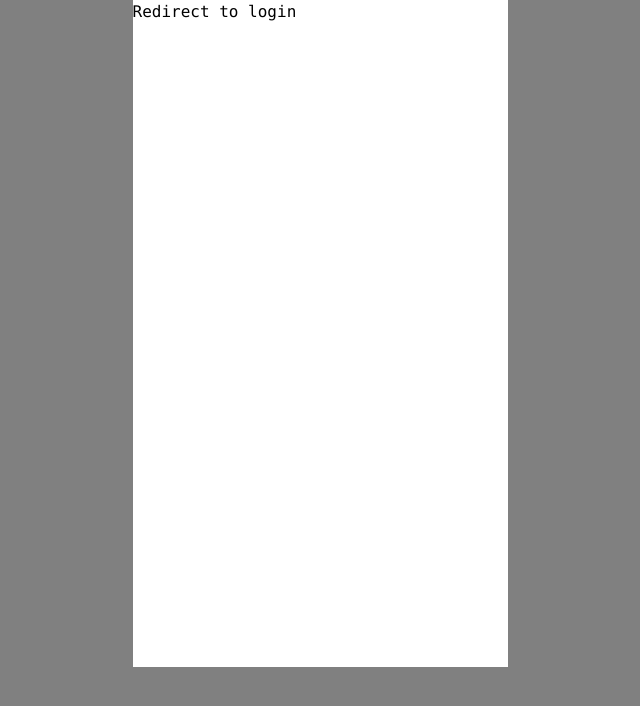
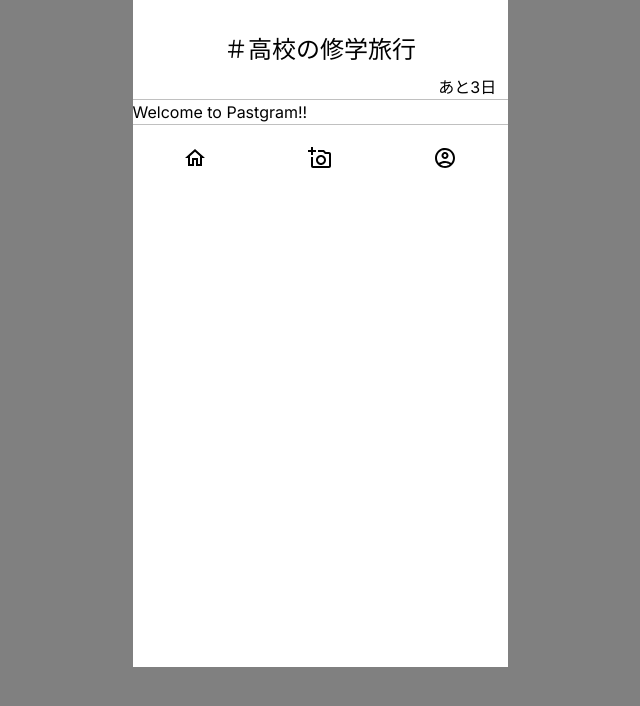
Before and after one commit to shimochan/Pastgram-Temp, a Next.js app: page / in a window 1280 px wide. Before the commit this address had no page. Shown: the top 706 px of the page, without its empty margins (320-960 px from the left). Built offline with nearby package versions, Linux system fonts and the light colour scheme.

Commit message:
add query layer

```diff
--- a/src/app/components/Auth.jsx
+++ b/src/app/components/Auth.jsx
@@ -4,11 +4,8 @@ import { usePathname, useRouter } from "next/navigation";
 import { useQuery } from "react-query";
 import { active } from "../lib/auth";
 import { useEffect, useMemo } from "react";
-import { QueryClient, QueryClientProvider } from 'react-query';
 
-const queryClient = new QueryClient();
-
-function _Auth({ children }) {
+export function Auth({ children }) {
     const { isLoading, data } = useQuery('active', active);
     const router = useRouter();
     const path = usePathname();
@@ -36,13 +33,3 @@ function _Auth({ children }) {
         <>{children}</>
     );
 }
-
-export function Auth({ children }) {
-    return (
-        <QueryClientProvider client={queryClient}>
-            <_Auth>
-                {children}
-            </_Auth>
-        </QueryClientProvider>
-    );
-}
--- /dev/null
+++ b/src/app/components/Query.jsx
@@ -0,0 +1,11 @@
+'use client'
+
+import { QueryClient, QueryClientProvider } from 'react-query';
+
+const queryClient = new QueryClient();
+
+export const Query = ({ children }) => (
+    <QueryClientProvider client={queryClient}>
+        {children}
+    </QueryClientProvider>
+);
--- a/src/app/layout.js
+++ b/src/app/layout.js
@@ -3,6 +3,7 @@ import { StyledEngineProvider } from '@mui/material/styles';
 import { Inter } from 'next/font/google'
 import mobile from './mobile.module.css'
 import { Auth } from './components/Auth';
+import { Query } from './components/Query';
 
 const inter = Inter({ subsets: ['latin'] })
 
@@ -17,9 +18,11 @@ export default function RootLayout({ children }) {
       <body className={[inter.className, mobile.container].join(' ')}>
         <div className={mobile.window}>
           <StyledEngineProvider injectFirst>
-            <Auth>
-              {children}
-            </Auth>
+            <Query>
+              <Auth>
+                {children}
+              </Auth>
+            </Query>
           </StyledEngineProvider>
         </div>
       </body>
--- a/src/app/lib/auth.js
+++ b/src/app/lib/auth.js
@@ -8,5 +8,5 @@ function promisify(value) {
 }
 
 export async function active() {
-    return promisify(false);
+    return promisify(true);
 }
```
